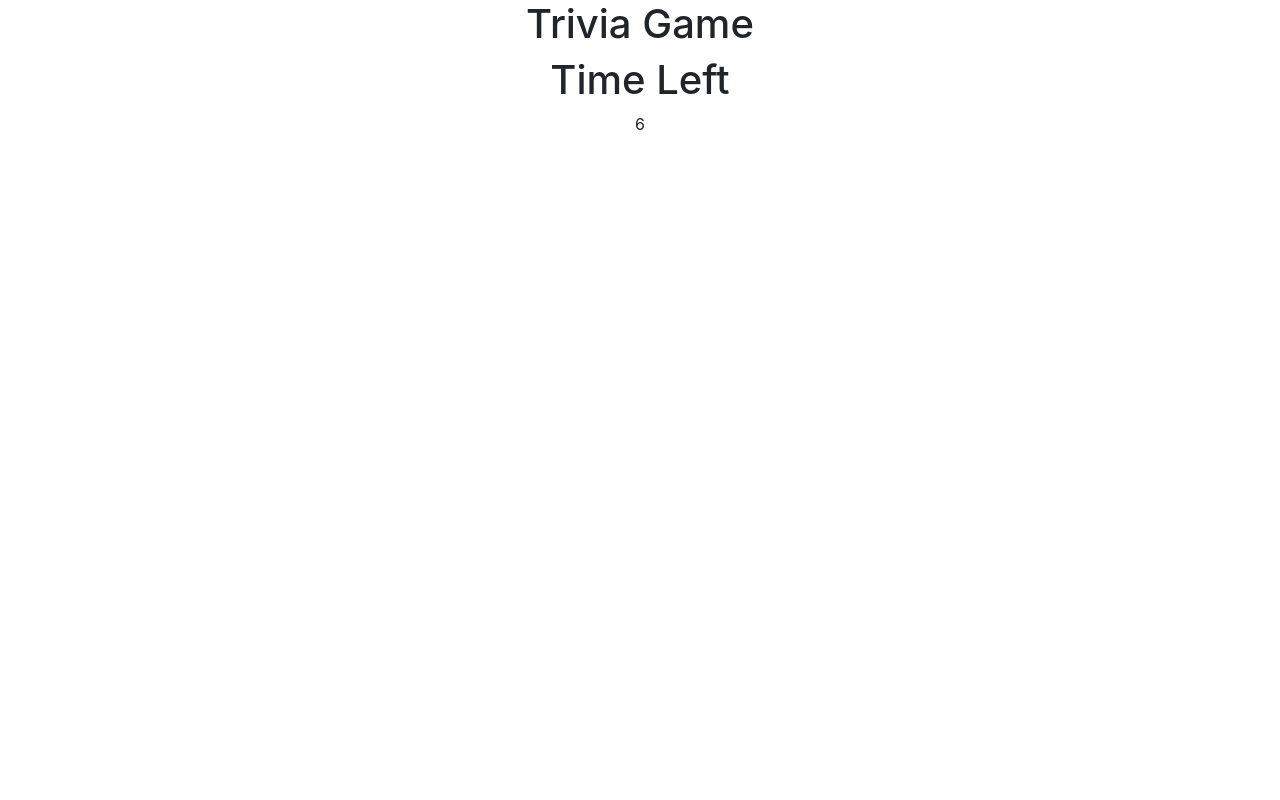
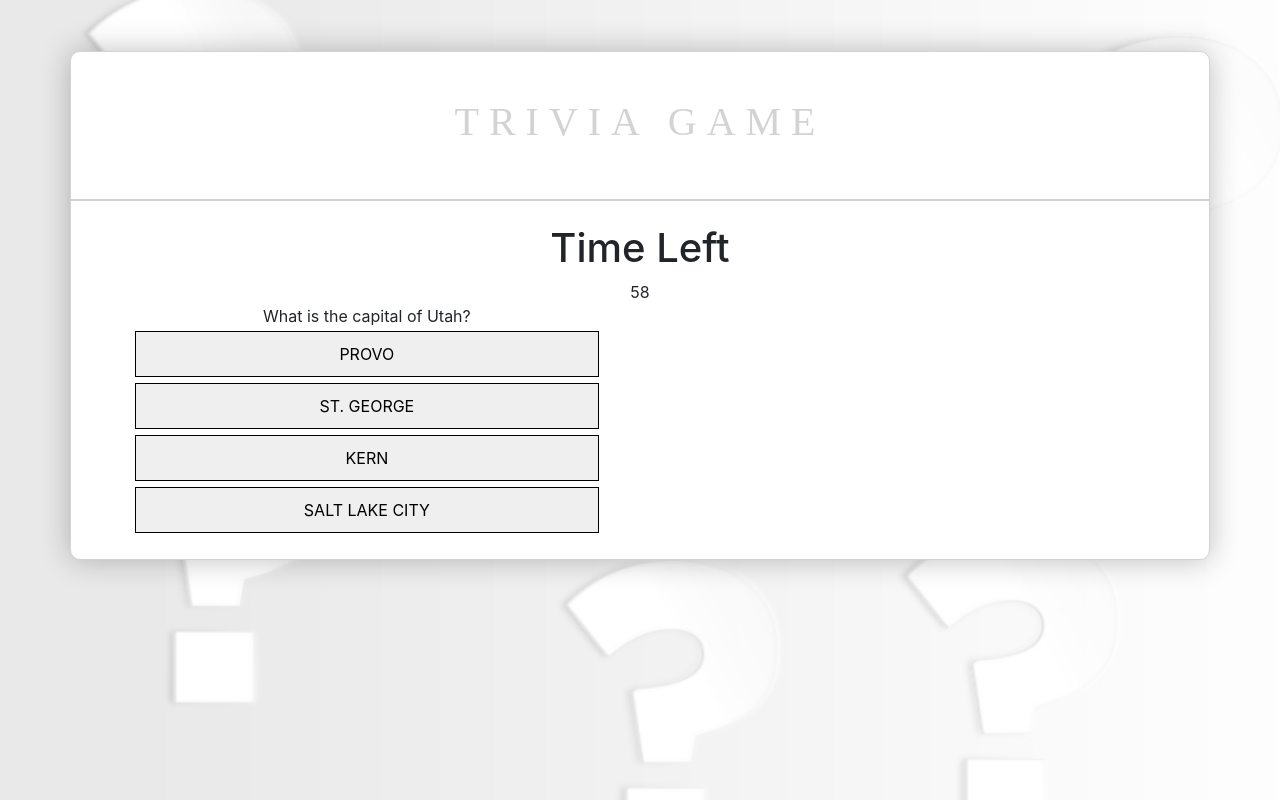
Before and after one commit to blaveder/triviaGame, a plain HTML site: page index.html in a window 1280 px wide. Both pictures are taken after a click on the button "Click Me". Drawn offline with nearby package versions, Linux system fonts and the light colour scheme; a web font is replaced by a local one.

Commit message:
final game

```diff
--- a/assets/css/style.css
+++ b/assets/css/style.css
@@ -1,8 +1,86 @@
+@font-face {
+    font-family:'Gotham';
+    src: url("https://www.daz3d.com/skin/frontend/enterprise/daznew/font/gotham/Gotham-Book.otf")
+   }
+   @font-face {
+    font-family:'GothamItalic';
+    src: url("https://www.daz3d.com/skin/frontend/enterprise/daznew/font/gotham/Gotham-BookItalic.otf")
+   }
+   @font-face {
+    font-family:'GothamLight';
+    src: url("https://www.daz3d.com/skin/frontend/enterprise/daznew/font/gotham/Gotham-Light.otf")
+   }
+   @font-face {
+    font-family:'GothamLightItalic';
+    src: url("https://www.daz3d.com/skin/frontend/enterprise/daznew/font/gotham/Gotham-LightItalic.otf")
+   }
+   @font-face {
+    font-family:'GothamBold';
+    src: url("https://www.daz3d.com/skin/frontend/enterprise/daznew/font/gotham/Gotham-Bold.otf")
+   }
+   @font-face {
+    font-family:'GothamBoldItalic';
+    src: url("https://www.daz3d.com/skin/frontend/enterprise/daznew/font/gotham/Gotham-BoldItalic.otf")
+   }
 html, body {
     margin: 0;
     padding: 0;
 }
+body {
 
+    background: url('../images/wal.jpg') fixed;
+    background-size: cover;
+}
+.container {
+    background: white;
+    border: 1px solid lightgrey;
+    padding: 0;
+    border-radius: 10px;
+    box-shadow: 0 0 30px rgba(0,0,0,0.25);
+    margin: 4% auto;
+}
+.magicMike {
+    margin: 2%;
+
+}
 .startShow {
     display: block;
 }
+.answerButton {
+    padding: 10px;
+    border: 1px solid black;
+    text-transform: uppercase;
+    margin: 4px;
+}
+header {
+    width: 100%;
+    padding: 4% 0;
+    font-size: 2.4rem;
+    font-family:'GothamBold';
+    color: lightgrey;
+    text-transform: uppercase;
+    letter-spacing: 10px;
+    border-bottom: 2px solid lightgrey;
+    margin-bottom: 2%;
+}
+#questionHolder button, .asdf {
+
+    margin: 3px auto;
+    cursor: pointer;
+}
+#questionHolder button {
+width: 90%;
+}
+#questionHolder button:hover, .asdf:hover {
+    background: rgb(226,226,226); /* Old browsers */
+    background: -moz-linear-gradient(top, rgba(226,226,226,1) 0%, rgba(219,219,219,1) 50%, rgba(209,209,209,1) 51%, rgba(254,254,254,1) 100%); /* FF3.6-15 */
+    background: -webkit-linear-gradient(top, rgba(226,226,226,1) 0%,rgba(219,219,219,1) 50%,rgba(209,209,209,1) 51%,rgba(254,254,254,1) 100%); /* Chrome10-25,Safari5.1-6 */
+    background: linear-gradient(to bottom, rgba(226,226,226,1) 0%,rgba(219,219,219,1) 50%,rgba(209,209,209,1) 51%,rgba(254,254,254,1) 100%); /* W3C, IE10+, FF16+, Chrome26+, Opera12+, Safari7+ */
+    filter: progid:DXImageTransform.Microsoft.gradient( startColorstr='#e2e2e2', endColorstr='#fefefe',GradientType=0 ); /* IE6-9 */
+}
+#imageHolder img {
+    width: 100%;
+    max-width: 300px;
+    display: block;
+    margin: 0 auto;
+}
--- a/assets/javascript/app.js
+++ b/assets/javascript/app.js
@@ -1,33 +1,154 @@
-// PSUEDO CODE
-/*
-ONLY a button on the screen that says "Play Game"
-user clicks button and game starts
-button is onclick function that has a "game" function called inside.
-once clicked. on the screen comes the timer.
-timer will start at 10:00:00 and count down. this will be a function.
-inside the function have something go through it that "adds Time" to it when user gets answer right.
+var questionBank = [
+    {
+        question: "What is the capital of Utah?",
+        answerArray: ["Provo", "St. George", "Kern", "Salt Lake City"],
+        answerIndex: "Salt Lake City",
+        image: "<img src=" + '"' + 'assets/images/mormon.jpg' + '"' + "/>"
+    },
+    {
+        question: "What type of dog is Scooby Doo?",
+        answerArray: ["Pit Bull", "Beagle", "Mastiff", "Great Dane"],
+        answerIndex: "Great Dane",
+        image: "<img src=" + '"' + 'assets/images/scooby.jpg' + '"' + "/>"
+    },
+    {
+        question: "What is Donald Trump's Middle Inital?",
+        answerArray: ["J", "P", "Q", "D"],
+        answerIndex: "J",
+        image: "<img src=" + '"' + 'assets/images/trump.jpeg' + '"' + "/>"
+    },
+    {
+        question: "How old is my dog max?",
+        answerArray: ["3", "4", "1", "12"],
+        answerIndex: "12",
+        image: "<img src=" + '"' + 'assets/images/old.jpg' + '"' + "/>"
+    },
+    {
+        question: "what is the best movie ever?",
+        answerArray: ["war games", "toy story", "2001: space odyssey", "james bond"],
+        answerIndex: "war games",
+        image: "<img src=" + '"' + 'assets/images/war.jpg' + '"' + "/>"
+    },
+    {
+        question: "My dogs name is?",
+        answerArray: ["thor", "max", "rex", "steve"],
+        answerIndex: "max",
+        image: "<img src=" + '"' + 'assets/images/max.jpg' + '"' + "/>"
+    }
 
-jquery question and the answers below it.  each question be an object.
-q1.hint.answers.value of correct answer.
 
-if answer = value { answer is correct)} if answer = wrong (wrong is applied);
-correct answer value goes into empty array.
-wrong answer goes into empty array.
-if right timer + 00:00:30. if wrong timer continues to go down.
-screen appears with right or wrong answer. after 5 seconds goes away and new question shows up.
-total of 5 questions.
-once game is over screen appears saying win or lost and button to play again.
-game resets.
+]
+
+var correctAnswers = 0;
+
+var wrongAnswers = 0;
+
+var startingTime = 60;
+
+var timerId;
 
 
 
-*/
+$(document).ready(function () {
 
-//function that starts the game
 
-$(document).ready(function () {
     startGame();
+
+    $("#startGame").on("click", ".asdf", function () {
+        startTrivia();
+    })
+
+    $("#questionHolder").on("click", ".answerButton", function () {
+
+        $("#imageHolder").empty();
+
+
+        var chosenAnswer = $(this)[0].dataset.value;
+        var questionArrayIndex = $(this)[0].dataset.index
+
+        checkIfCorrect(questionBank, questionArrayIndex, chosenAnswer)
+    })
 });
+
+function checkIfCorrect(questionArray, index, selectedAnswer) {
+    var nextIndex = parseInt(index) + 1
+    if (questionArray[index].answerIndex === selectedAnswer) {
+
+        correctAnswers++
+        var imageContainer = $("#imageHolder");
+        imageContainer.append(questionBank[index].image);
+        // imageContainer.append("<img src=" + '"' + 'assets/images/e.jpg' + '"' + "/>");
+
+
+
+
+        if (questionArray.length === nextIndex) {
+            displayResult();
+
+            console.log(questionArray.image)
+        }
+        else {
+            clearTimeout(timerId);
+            countdown(startingTime + 10);
+            displayQuestions(questionArray, nextIndex);
+        }
+
+
+
+
+    }
+    else {
+        wrongAnswers++;
+        if (questionArray.length === nextIndex) {
+            displayResult();
+        }
+        else {
+            displayQuestions(questionArray, nextIndex);
+        }
+
+    }
+}
+
+function displayResult() {
+    $("#imageHolder").empty();
+    $("#startGame").empty();
+    $("#questionHolder").empty();
+
+    var correctAnswerDiv = $("<div>");
+    var wrongAnswersDiv = $("<div>");
+
+    correctAnswerDiv.text("Correct Answers: " + correctAnswers);
+    wrongAnswersDiv.text("Wrong Answers: " + wrongAnswers);
+
+    $("#startGame").append(correctAnswerDiv);
+    $("#startGame").append(wrongAnswersDiv);
+}
+
+
+function displayQuestions(questionArray, index) {
+    console.log("displayQuestion Index Param: " + index);
+    console.log(questionArray[index]);
+    $("#questionHolder").empty();
+
+    var questionDiv = $("<div>");
+    questionDiv.text(questionArray[index].question);
+    $("#questionHolder").append(questionDiv);
+
+    for (var i = 0; i < questionArray[index].answerArray.length; i++) {
+        var answerDiv = $("<button>");
+
+        answerDiv.text(questionArray[index].answerArray[i]);
+        answerDiv.attr(
+            {
+                class: "answerButton",
+                "data-value": questionArray[index].answerArray[i],
+                "data-index": index
+            }
+        )
+
+        $("#questionHolder").append(answerDiv);
+    }
+}
 
 function startGame() {
     var timerSpot = $("#startGame");
@@ -39,49 +160,59 @@ function startGame() {
     timerSpot.append(btnStart);
     btnStart.attr({ type: 'button', value: 'Click Me', class: 'asdf' });
 
-    $(this).click(function () {
-        $("#startGame").empty();
-        timerDisplay();
-        // need to add function for questions after i figure out timer
-    });
+    // $(this).click(function () {
+
+    // need to add function for questions after i figure out timer
+    // });
 
 }
-function timerDisplay(addTime) {
-    timerSpot = $("#startGame");
+
+function startTrivia() {
+    $("#startGame").empty();
+    timerDisplay();
+    countdown(startingTime);
+    displayQuestions(questionBank, 0);
+}
+function timerDisplay() {
+    var timerSpot = $("#startGame");
     var title = $("<h1>Time Left</h1>");
-    var timeSpot = $("<span id='time'>10</span>")
+    var timeSpot = $("<span id='time'>" + 60 + "</span>")
     timerSpot.append(title);
     timerSpot.append(timeSpot);
-    var timerId;
-    var timeOutId;
+    // time goes to zero do this
+}
 
 
+function countdown(timeLeft) {
+    // var timeOutId;
+    timerId = setTimeout(function () {
+        timeLeft--;
+        startingTime = timeLeft;
+        // console.log(timeLeft);
+        $("#time").text(timeLeft);
+        if (timeLeft > 0) {
+            return countdown(timeLeft);
+        }
+    }, 1000);
+    // if (timeLeft == 0) {
+    //     clearTimeout(timerId);
+    //     // $('audio#timeOut')[0].play();
+    //     // $(".qBox").hide();
+    //     //setimout for 3secconds
+    //     timeLeft = 10;
+    //     timeOutId = setTimeout(function () {
+    //         //increase current index by one
+    //         ++currentIndex
+    //         //display next questions
+    //         //call generate questions again
 
-    var timeLeft = 10;
-    // time goes to zero do this
-    function countdown() {
-        timerId = setInterval(countdown, 1000);
-        if (timeLeft == 0) {
-            clearTimeout(timerId);
-            // $('audio#timeOut')[0].play();
-            // $(".qBox").hide();
-            //setimout for 3secconds
-            timeLeft = 10;
-            timeOutId = setTimeout(function () {
-                //increase current index by one
-                ++currentIndex
-                //display next questions
-                //call generate questions again
+    //         timerId = setInterval(countdown, 1000);
+    //     }, 3000)
+    // } else {
+    //     secondsLeft = $("#time");
+    //     timeLeft--;
+    //     $("#time").text(timeLeft);
+    //     console.log(timeLeft);
 
-                timerId = setInterval(countdown, 1000);
-            }, 3000)
-        } else {
-            secondsLeft = $("#time");
-            timeLeft--;
-            $("#time").text(timeLeft);
-            console.log(timeLeft);
-
-        }
-    }
-    countdown();
+    // }
 }
--- a/index.html
+++ b/index.html
@@ -19,10 +19,14 @@
         <header class="text-center">
             <h1>Trivia Game</h1>
         </header>
-        <div class="row">
+        <div class="row magicMike">
             <div class="col-md-12 text-center">
                 <div id="startGame" class="start startShow">
 
+                </div>
+                <div class="row">
+                    <div id="questionHolder" class="col-md-6"></div>
+                    <div id="imageHolder" class="col-md-6"></div>
                 </div>
             </div>
         </div>
```
Also changed, not shown: assets/images/e.jpg (added), assets/images/max.jpg (added), assets/images/mormon.jpg (added), assets/images/old.jpg (added), assets/images/scooby.jpg (added), assets/images/trump.jpeg (added), assets/images/wal.jpg (added), assets/images/war.jpg (added).
